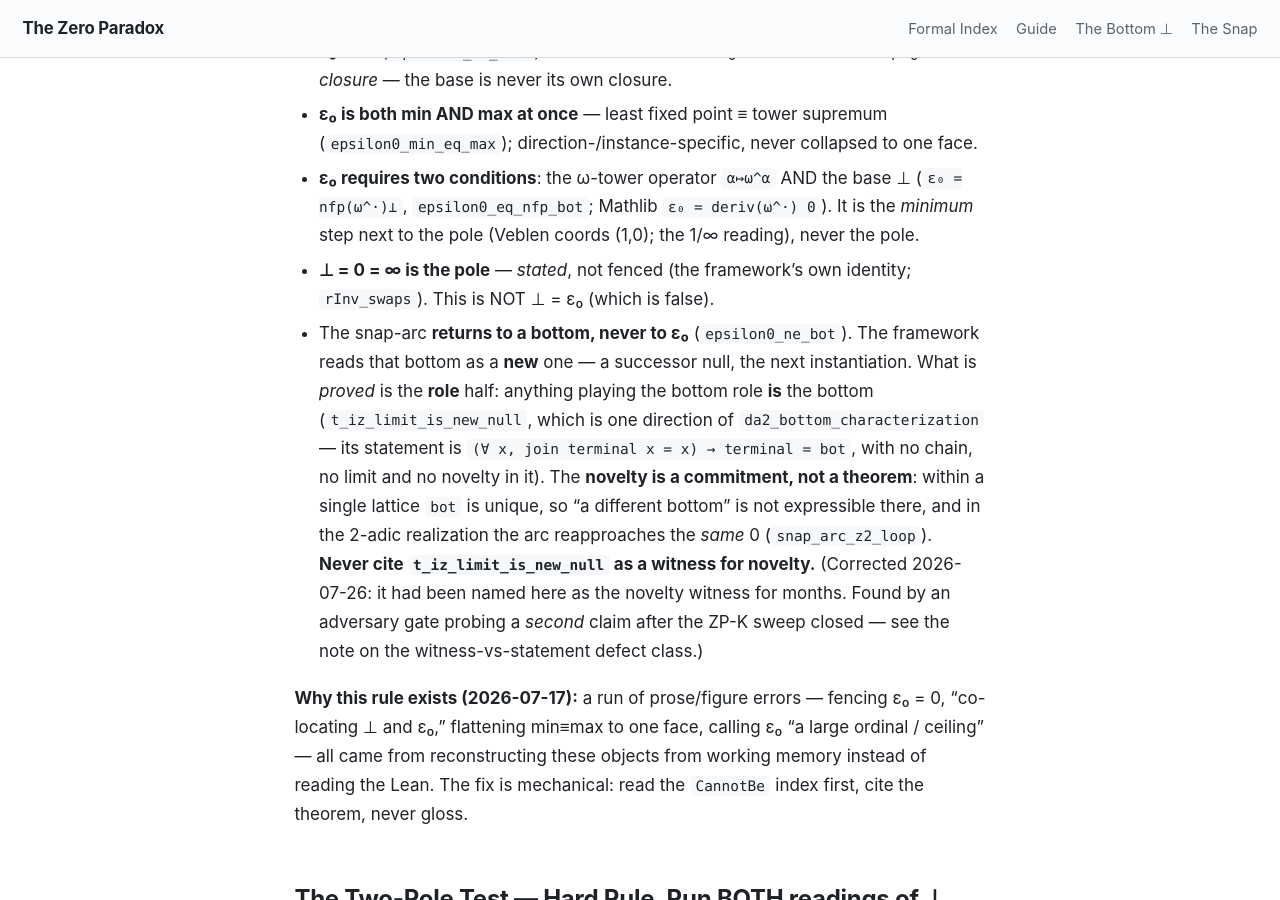
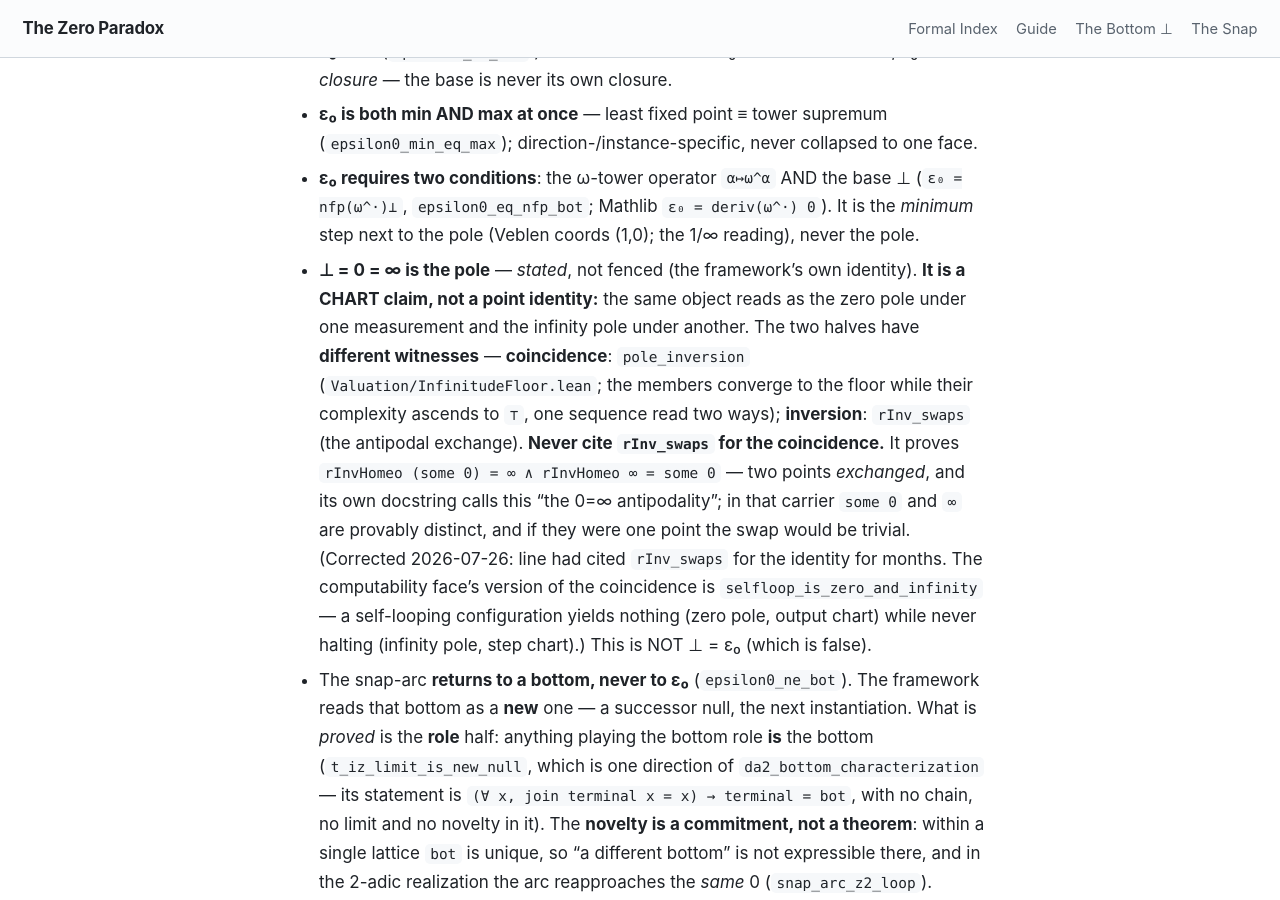
Before and after one commit to timbrigham/ZeroParadox, a Jekyll site: the page built from CLAUDE.md, in a window 1280 px wide and 900 px high, scrolled down 5733 px. Built offline with Jekyll 4.4.1, drawn with Linux system fonts in a browser that asks for light colours; our own code applies the rules of GitHub Pages for plain Markdown files.

Commit message:
CLAUDE.md: the pole identity is a CHART claim - pole_inversion for coincidence, rInv_swaps for inversion only

```diff
--- a/CLAUDE.md
+++ b/CLAUDE.md
@@ -54,7 +54,7 @@ This is as much for a human reader as for a checker: the label tells you at a gl
 - **ε₀ ≠ ⊥.** (`epsilon0_ne_bot`.) ⊥ = 0 is the *base* the ε₀-tower is seeded at; ε₀ is its *closure* — the base is never its own closure.
 - **ε₀ is both min AND max at once** — least fixed point ≡ tower supremum (`epsilon0_min_eq_max`); direction-/instance-specific, never collapsed to one face.
 - **ε₀ requires two conditions**: the ω-tower operator `α↦ω^α` AND the base ⊥ (`ε₀ = nfp(ω^·)⊥`, `epsilon0_eq_nfp_bot`; Mathlib `ε₀ = deriv(ω^·) 0`). It is the *minimum* step next to the pole (Veblen coords (1,0); the 1/∞ reading), never the pole.
-- **⊥ = 0 = ∞ is the pole** — *stated*, not fenced (the framework's own identity; `rInv_swaps`). This is NOT ⊥ = ε₀ (which is false).
+- **⊥ = 0 = ∞ is the pole** — *stated*, not fenced (the framework's own identity). **It is a CHART claim, not a point identity:** the same object reads as the zero pole under one measurement and the infinity pole under another. The two halves have **different witnesses** — **coincidence**: `pole_inversion` (`Valuation/InfinitudeFloor.lean`; the members converge to the floor while their complexity ascends to `⊤`, one sequence read two ways); **inversion**: `rInv_swaps` (the antipodal exchange). **Never cite `rInv_swaps` for the coincidence.** It proves `rInvHomeo (some 0) = ∞ ∧ rInvHomeo ∞ = some 0` — two points *exchanged*, and its own docstring calls this "the 0=∞ antipodality"; in that carrier `some 0` and `∞` are provably distinct, and if they were one point the swap would be trivial. (Corrected 2026-07-26: line had cited `rInv_swaps` for the identity for months. The computability face's version of the coincidence is `selfloop_is_zero_and_infinity` — a self-looping configuration yields nothing (zero pole, output chart) while never halting (infinity pole, step chart).) This is NOT ⊥ = ε₀ (which is false).
 - The snap-arc **returns to a bottom, never to ε₀** (`epsilon0_ne_bot`). The framework reads that bottom as a **new** one — a successor null, the next instantiation. What is *proved* is the **role** half: anything playing the bottom role **is** the bottom (`t_iz_limit_is_new_null`, which is one direction of `da2_bottom_characterization` — its statement is `(∀ x, join terminal x = x) → terminal = bot`, with no chain, no limit and no novelty in it). The **novelty is a commitment, not a theorem**: within a single lattice `bot` is unique, so "a different bottom" is not expressible there, and in the 2-adic realization the arc reapproaches the *same* 0 (`snap_arc_z2_loop`). **Never cite `t_iz_limit_is_new_null` as a witness for novelty.** (Corrected 2026-07-26: it had been named here as the novelty witness for months. Found by an adversary gate probing a *second* claim after the ZP-K sweep closed — see the note on the witness-vs-statement defect class.)
 
 **Why this rule exists (2026-07-17):** a run of prose/figure errors — fencing ε₀ = 0, "co-locating ⊥ and ε₀," flattening min≡max to one face, calling ε₀ "a large ordinal / ceiling" — all came from reconstructing these objects from working memory instead of reading the Lean. The fix is mechanical: read the `CannotBe` index first, cite the theorem, never gloss.
```
